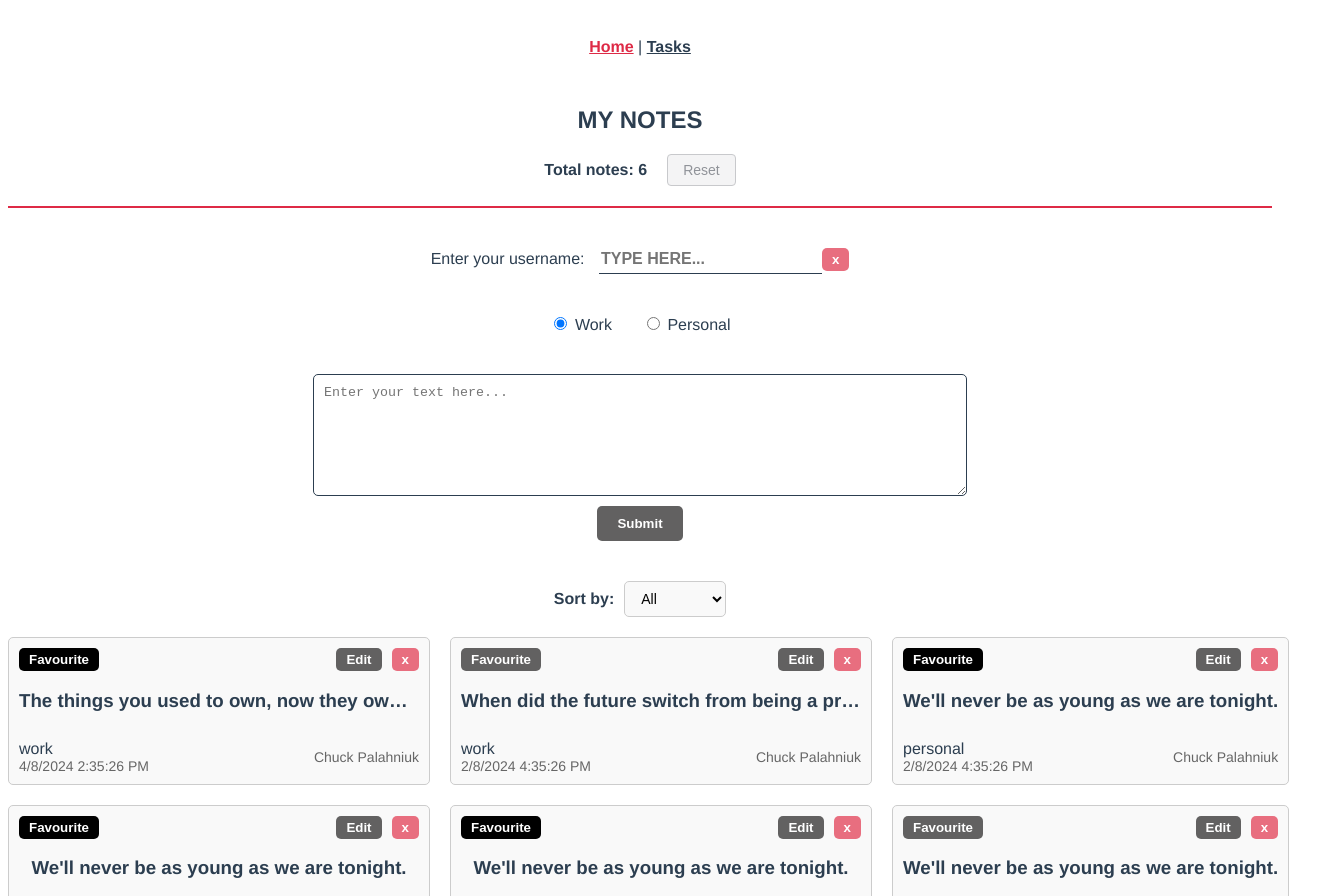
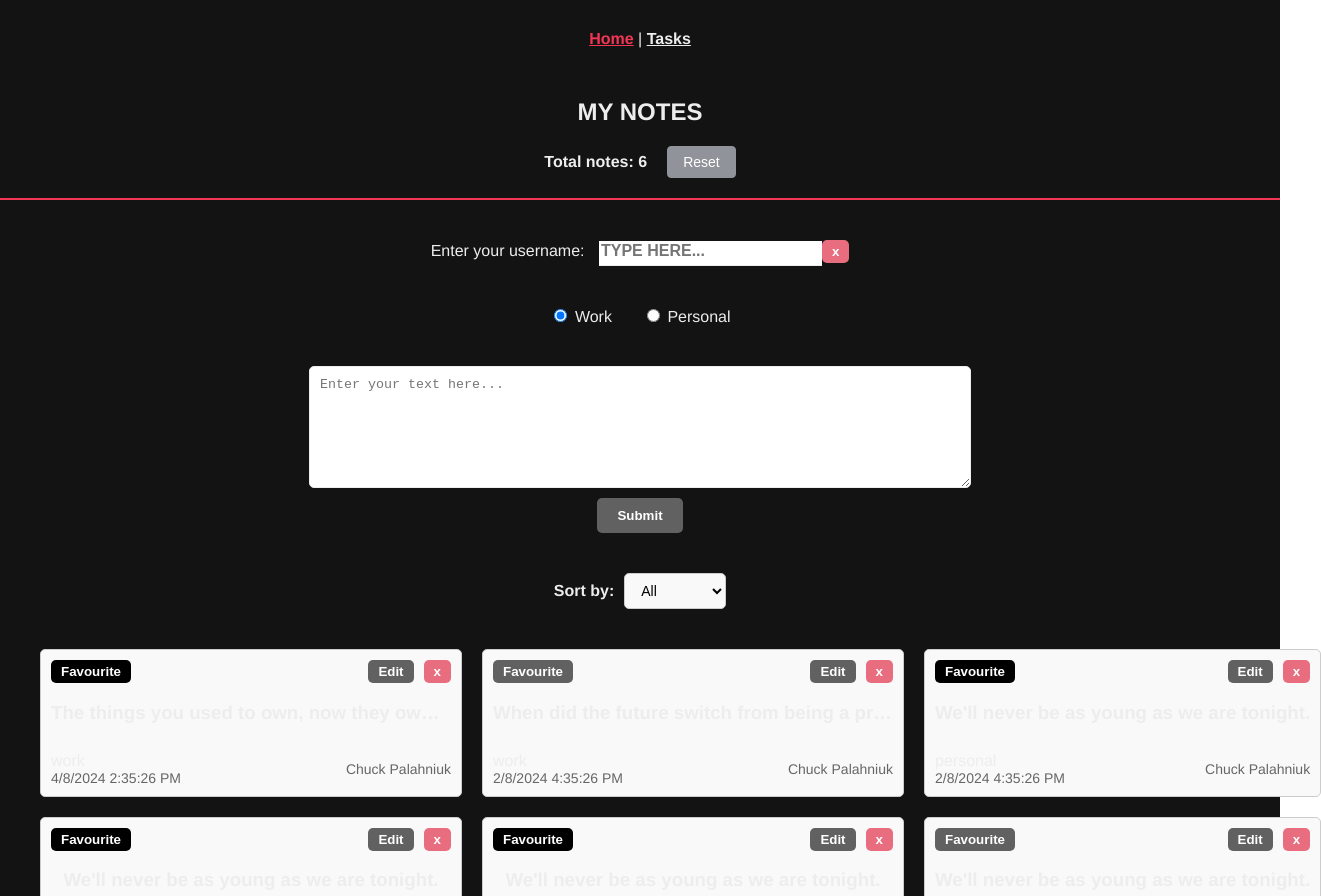
Before and after one commit to IlyaKrapivnoy/vue-note-app, a Vue app: page /#/ in a window 1280 px wide. Shown: the top 896 px of the page, 1321 px wide, since content can reach past the window. Built offline with nearby package versions, Linux system fonts and the light colour scheme.

Commit message:
change general styles

```diff
--- a/src/App.vue
+++ b/src/App.vue
@@ -9,6 +9,11 @@
 <style lang="scss">
 @import "@/styles/variables.scss";
 
+body {
+  margin: 0;
+  padding: 0;
+}
+
 #app {
   font-family: Avenir, Helvetica, Arial, sans-serif;
   -webkit-font-smoothing: antialiased;
@@ -16,6 +21,7 @@
   text-align: center;
   color: $secondary-color;
   list-style: none;
+  background-color: #131313;
 }
 
 ul {
--- a/src/components/CounterView.vue
+++ b/src/components/CounterView.vue
@@ -1,7 +1,7 @@
 <template>
   <div class="counter-row">
     <span class="counter">Total notes: {{ counter }}</span>
-    <el-button @click="resetCounter" type="info" plain>Reset</el-button>
+    <el-button @click="resetCounter" type="info">Reset</el-button>
   </div>
 </template>
 
--- a/src/styles/variables.scss
+++ b/src/styles/variables.scss
@@ -1,2 +1,2 @@
-$primary-color: #de2a46;
-$secondary-color: #2c3e50;
+$primary-color: #f33654;
+$secondary-color: #ededed;
--- a/src/views/HomeView.vue
+++ b/src/views/HomeView.vue
@@ -421,7 +421,8 @@ const toggleFavourite = (index) => {
 }
 
 .note-list {
-  padding: 0;
+  padding: 20px 40px;
+  margin: 0;
   display: grid;
   grid-template-columns: repeat(3, 1fr);
   gap: 20px;
```
